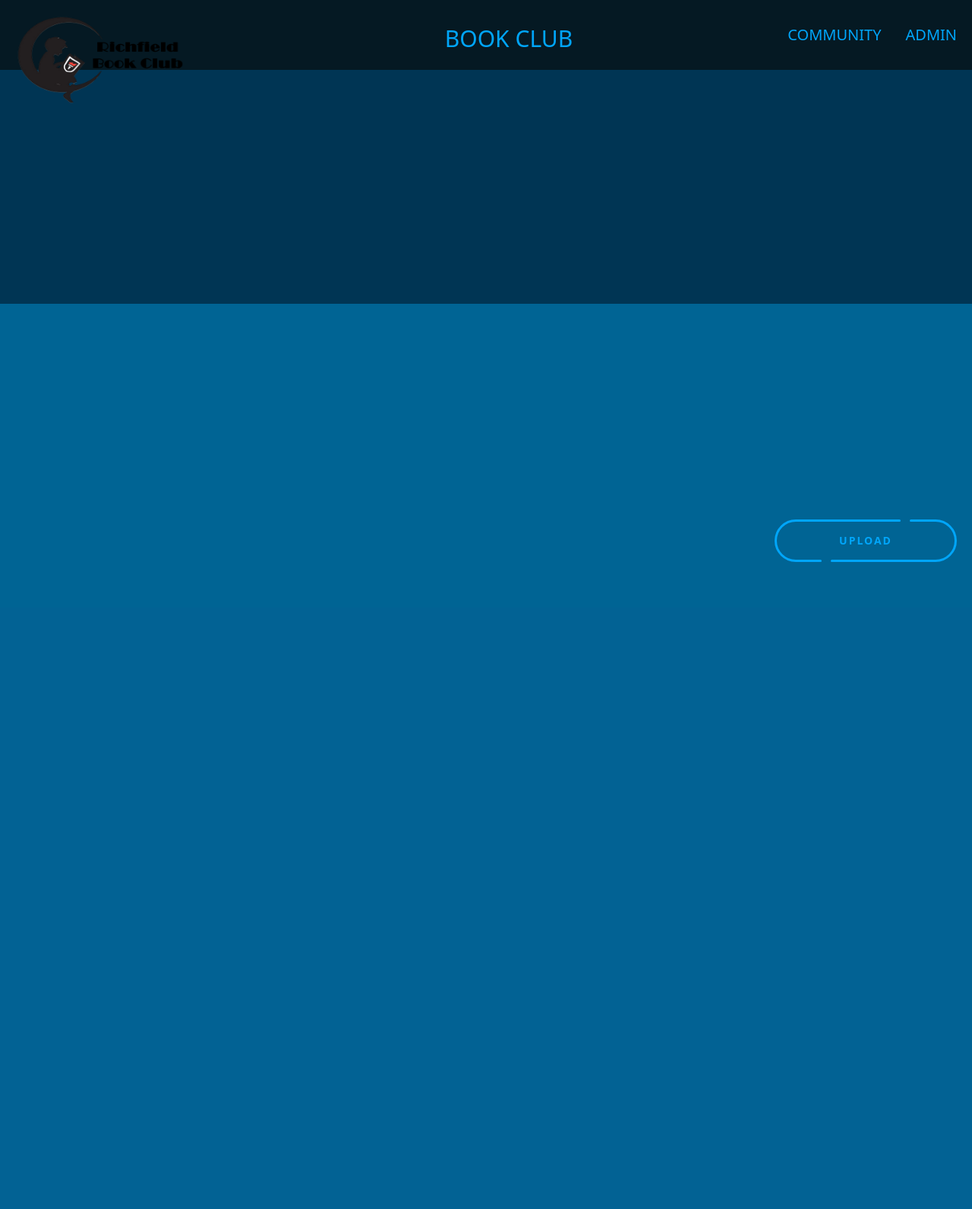
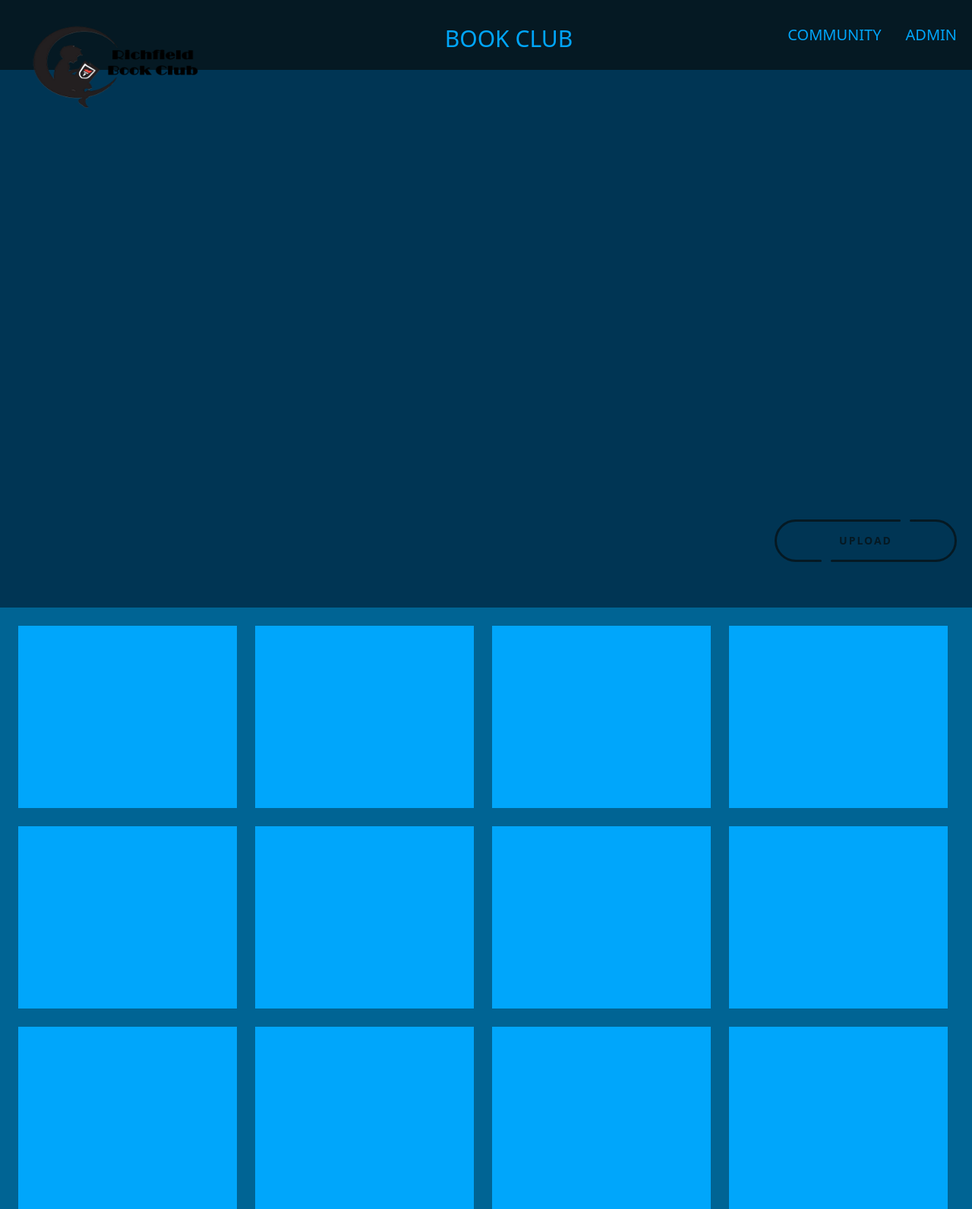
Before and after one commit to DeemTheDev/richfield-bookclub, a PHP site: page / in a window 1280 px wide. Shown: the whole page at 76% size. Before the commit the page ends 740 px from the top, so only its background shows below. Run offline with PHP 8.4, Linux system fonts and the light colour scheme.

Commit message:
added forloop

```diff
--- a/website/css/index.css
+++ b/website/css/index.css
@@ -26,19 +26,18 @@ html{
 
 }
 .header__logo{
-    position: fixed;
+    position: absolute;
     left: 20;
     right: 0;
     align-items: center;
     list-style: none;
 }
 .header__img{
-    position: fixed;
-    top: -12;
+    position: absolute;
+    top: -30px;
     left: 0;
-
     width: 250px;
-    height: 20vh;
+    height: 19vh;
 }
 .header__logolink{
     text-decoration: none;
@@ -62,7 +61,7 @@ html{
 }
 .current{
     width: 100%;
-    height: 50vh;
+    height: 100%;
     background-color:#003554;
 }
 
@@ -70,8 +69,22 @@ html{
 
 .books{
     width: 100%;
-    height: 50vh;
+    height: auto;
     background-color:#006494 ;
+}
+.books__pdf{
+    width: 90%;
+    margin-inline: 1.5rem;
+    display:grid;
+    gap: 1.5rem;
+    grid-template-columns: 25% 25% 25% 25%;
+}
+.books__img{
+    width: 100%;
+    height: 30vh;
+    background-color: #00a6fb;
+    margin-top: 1.5rem;
+
 }
 
 
@@ -146,9 +159,8 @@ html{
 
 
 
-
 .books__button{
-    position: fixed;
+    position: absolute;
     right: 0;
     bottom: 0;
     padding: 50px;
@@ -158,7 +170,7 @@ html{
         }
 :root{
 /* color type A */
---line_color : #00a6fb ;
+--line_color : #051923;
 --back_color : #FFECF6  ;
 
 /* color type B */
--- a/website/index.php
+++ b/website/index.php
@@ -27,8 +27,18 @@
         <div class="current__time"></div>
         <div class="current__download"></div>
     </section>
+    <!--ALL BOOKS DISPLAYED HERE -->
     <section class="books">
-
+        <?php
+            for($i = 1; $i <= 3; $i++){
+                echo "<div class='books__pdf'>
+                <div class='books__img'></div>
+                <div class='books__img'></div>
+                <div class='books__img'></div>
+                <div class='books__img'></div>
+            </div>";
+            }
+        ?>
         <div class="books__button">
             <a href="#" class="button">
                 <div class="button__line"></div>
```
